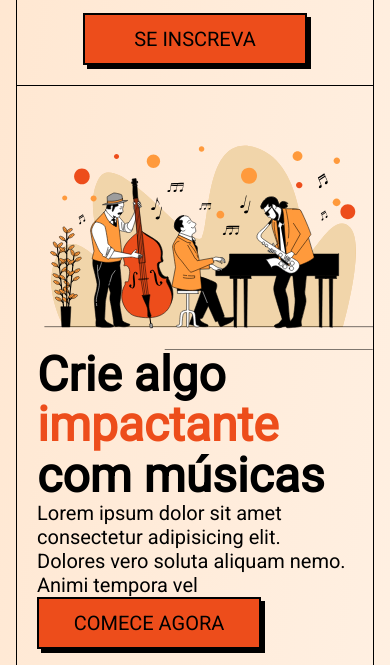
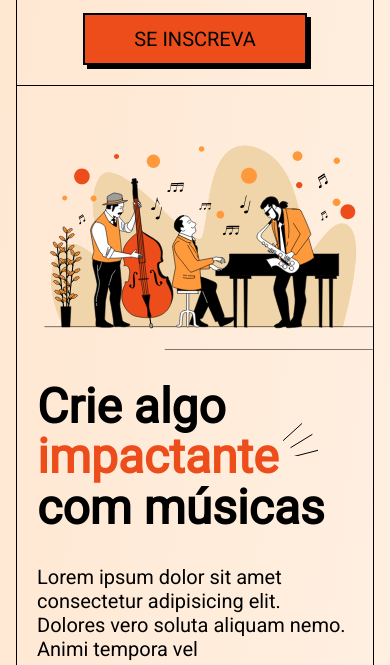
Before and after one commit to MuberDonizeti/LandingPage, a plain HTML site: page index.html in a window 390 px wide. Shown: the part 179-844 px from the top of the page. Drawn offline with Linux system fonts and the light colour scheme.

Commit message:
mobile first

```diff
--- a/index.css
+++ b/index.css
@@ -84,11 +84,41 @@ h2{
     padding-right: 1.25rem;
 }
 
+.hero-section .button{
+    position: relative;
+}
+.hero-section .button::after{
+    content:'';
+    background: url(files/arrow-curve.svg);
+    position: absolute;
+    top: 5rem;
+    right: -4rem;
+    height: 48px;
+    width: 132px;
+}
+
+.decoration{
+    display: block;
+    position: relative;
+}
+.decoration::after{
+    content: '';
+    background: url(files/three-dashes.svg);
+    position: absolute;
+    top: -.75rem;
+    height: 36px;
+    width: 40px;
+}
+
+
 .mt-1{
     margin-top: 1rem;
 }
 .mt-2{
     margin-top: 2rem;
+}
+.mb-2{
+    margin-bottom: 2rem;
 }
 
 .mx-auto {
--- a/index.html
+++ b/index.html
@@ -25,8 +25,8 @@
         <section class="hero-section">
             <img src="files/hero-img.svg" alt="Banda de Jazz">
             <div>
-                <h1>Crie algo <span class="text-primary">impactante</span> com músicas</h1>
-                <p>Lorem ipsum dolor sit amet consectetur adipisicing elit. Dolores vero soluta aliquam nemo. Animi tempora vel</p>
+                <h1 class="mt-2">Crie algo <span class="text-primary decoration">impactante</span> com músicas</h1>
+                <p class="mt-2 mb-2">Lorem ipsum dolor sit amet consectetur adipisicing elit. Dolores vero soluta aliquam nemo. Animi tempora vel</p>
                 <a href="#" class="button">Comece agora</a>
             </div>
         </section>
```
